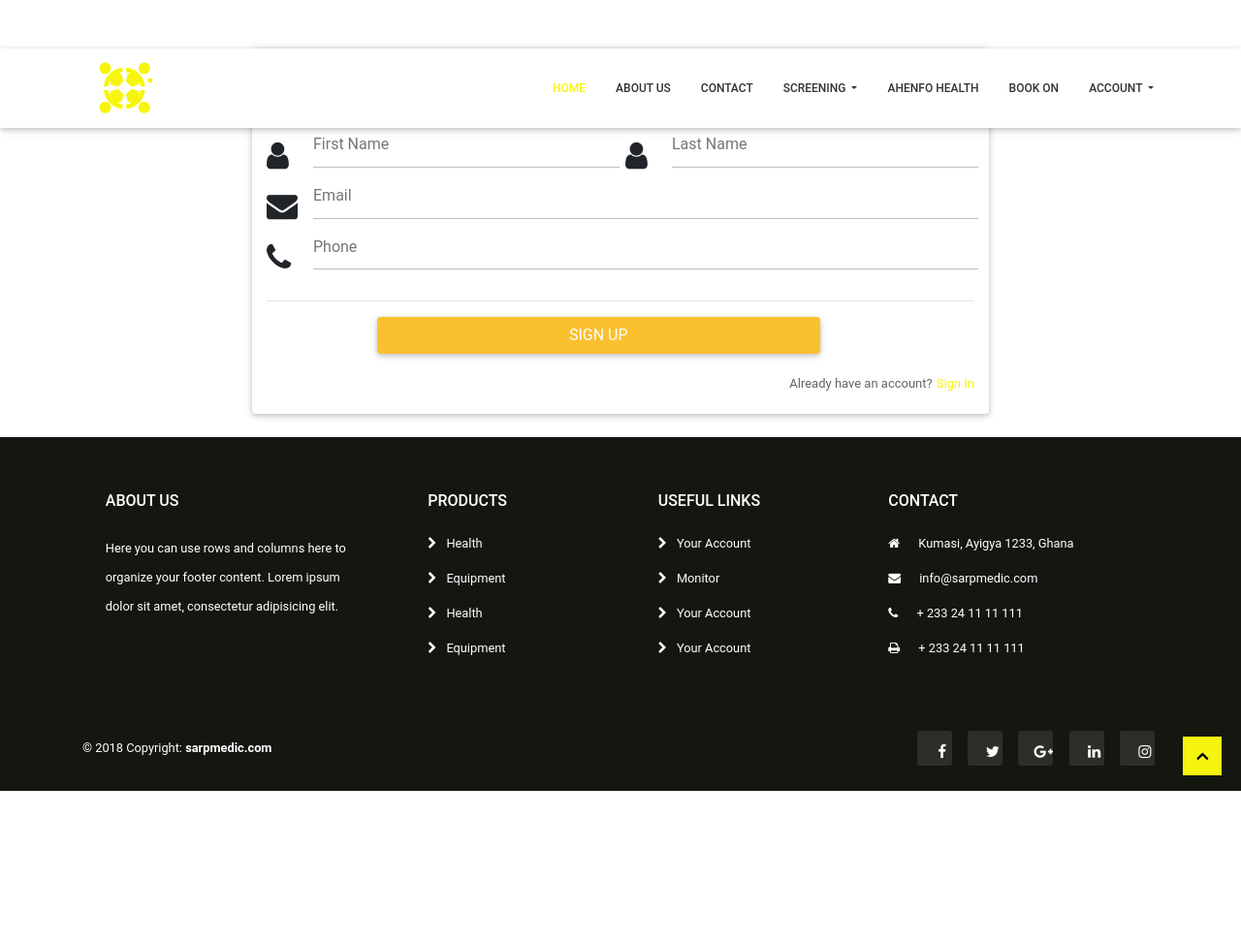
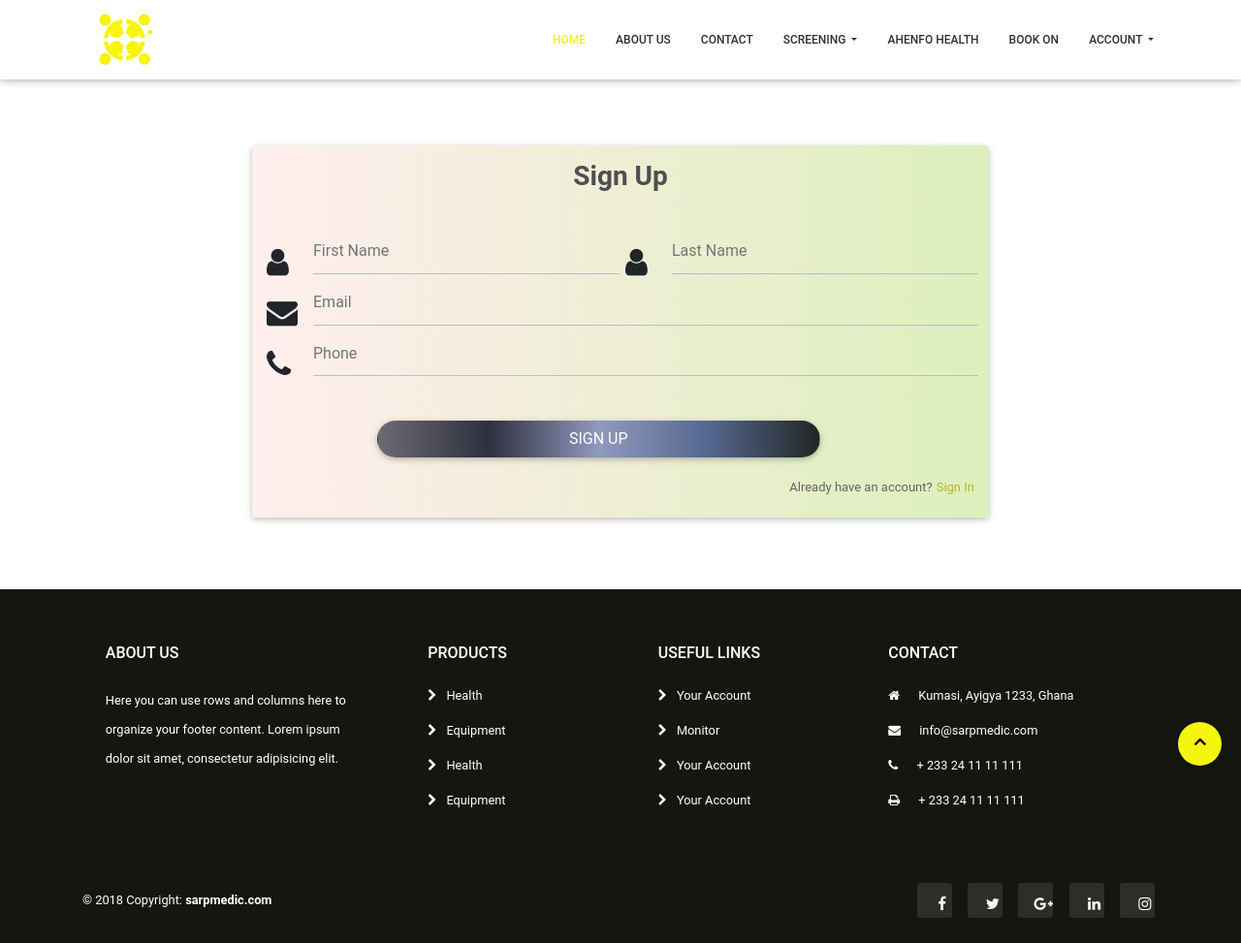
Before and after one commit to sarpmed/sarpmedic_core, a Django app: page /account/signup in a window 1280 px wide. Shown: the whole page at 97% size. Before the commit the page ends 816 px from the top, so only its background shows below. Run offline with Django 3.2, Linux system fonts and the light colour scheme; some libraries are stand-ins or nearby versions; some web fonts are replaced.

Commit message:
signin and signup edits

```diff
--- a/core/static/css/style.css
+++ b/core/static/css/style.css
@@ -17,8 +17,17 @@ li{
 
 }
 
-.navbar-fixed-top, .navbar-fixed-bottom {
+.navbar-fixed-top{
     position: fixed;
+	top:0;
+    right: 0;
+    left: 0;
+    z-index: 1030;
+}
+
+.navbar-fixed-bottom {
+	position: fixed;
+	bottom:0;
     right: 0;
     left: 0;
     z-index: 1030;
@@ -56,17 +65,20 @@ li{
 }
 
 .navbar .dropdown-menu a {
+	width:100%;
+	margin:0;
     font-weight: 400;
     font-size: 12px;
     font-family: 'Roboto', Arial, Tahoma, sans-serif;
     text-transform: uppercase;
     color: #333!important;
-    padding:20px 15px 25px 30px;
+    padding:20px!important;
 }
 .navbar .dropdown-menu a:hover {
-    background: #f6f50d;
+    background: #f6f50d!important;
+	width:100%;
 }
-.dropdown-menu{
+.dropdown .dropdown-menu{
     margin: 0;
     padding: 0;
 }
@@ -144,8 +156,6 @@ li{
 }
 .card-body{
     padding: 50px;
-    background: #585805;
-
 }
 .ee{
     background: #181905cf !important;
@@ -189,11 +199,13 @@ li{
 /* scroll to top */
 .scrollup{
     position:fixed;
-    width:40px;
-    height:40px;
-    bottom:0;
+    width:45px;
+    height:45px;
+    bottom:10px;
     right:20px;
     background: #f6f50d;
+	border-radius:50%;
+	box-shadow: 0 2px 5px 0 rgba(0,0,0,.16), 0 2px 10px 0 rgba(0,0,0,.12);
 
 }
 
@@ -318,7 +330,7 @@ a.scrollup i:hover {
     line-height: 30px;
 }
 .blue-text{
-    color: #f6f50d!important;
+    color:#b7b628!important;
 }
 .pr-2{
     line-height: 30px;
@@ -369,3 +381,30 @@ a.scrollup i:hover {
     padding:0;
     line-height: 35px;
 }
+.mycard-color{
+	background: linear-gradient(to right, #ffeeee, #ddefbb);
+}
+.mybtn-color{
+	background: linear-gradient(to right, #6C6B74,#2E303E,#9199BE,#54678F,#212624);
+
+}
+.btn-rounded{
+	border-radius:10em;
+}
+.my-chip-style{
+		background: linear-gradient(to right,  #d53369, #cbad6d);
+}
+#others .chip{
+	background-color: #4285f4;
+	color:#fff;
+}
+#currentmed .chip{
+	background-color: #4285f4;
+	color:#fff;
+}
+.chips .input{
+	width:200px!important;
+}
+.signup-head{
+	font-weight:700;
+}
--- a/core/templates/core/signup.html
+++ b/core/templates/core/signup.html
@@ -7,13 +7,13 @@
 
 
 <div class="container">
-	<div class="row" style="margin-top:50px;">
+	<div class="row" style="margin-top:150px;margin-bottom:50px">
 
 		<div class="card mycard-color col-sm-8 offset-sm-2">
 
 					<form class="form-horizontal" method="post" role="form" action= "{% url 'signup' %}">
                         {% csrf_token %}
-					  <div class="text-center" style="margin-top:5px;">
+					  <div class="text-center" style="margin-top:15px;">
                          <h3 class="dark-grey-text signup-head mb-5">Sign Up</h3>
                       </div>
 
@@ -51,9 +51,9 @@
                                                 <label for="id_phone" class="control-label">Phone</label>
 						   						</div>
 
-                                       <br><br><hr>
-								 <div class="col-sm-8 offset-sm-1 text-center dark-grey-text mb-3">
-                                   <button type="submit" name="signupbutton" class="btn btn-yellow btn-block btn-rounded  z-depth-1a">Sign Up</button>
+                                       <br><br>
+								 <div class="col-sm-8 offset-sm-1 text-center dark-grey-text mb-3" style="margin-top:30px;">
+                                   <button type="submit" name="signupbutton" class="btn mybtn-color btn-block btn-rounded  z-depth-1a">Sign Up</button>
                                  </div>
 	         <p class="font-small grey-text d-flex justify-content-end">Already have an account? <a href="{% url 'signin' %}" class="blue-text ml-1">Sign In</a></p>
 
```
Also changed, not shown: core/templates/core/index.html (+5 -5 lines), core/templates/core/signin.html (+5 -5 lines).
